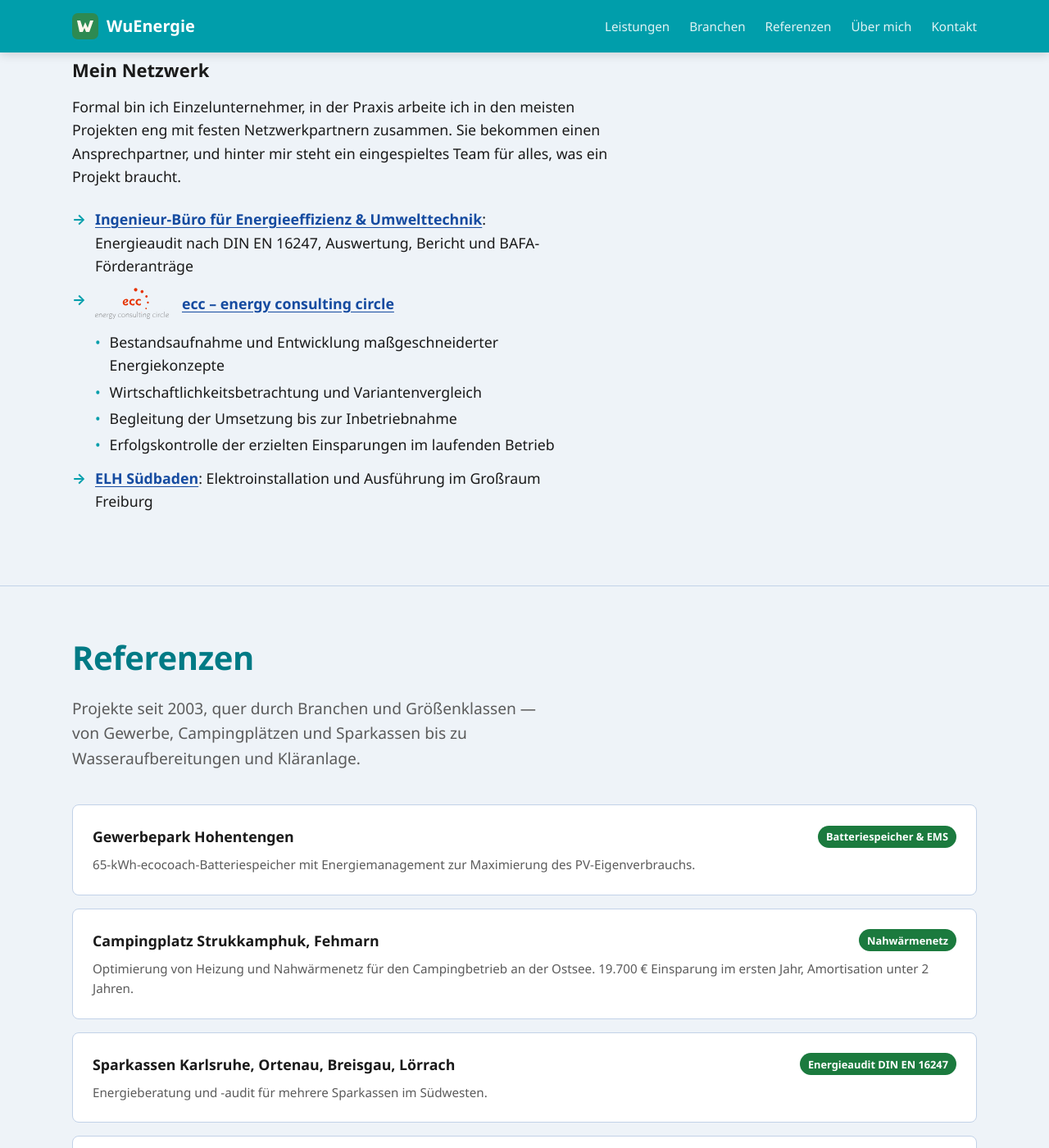
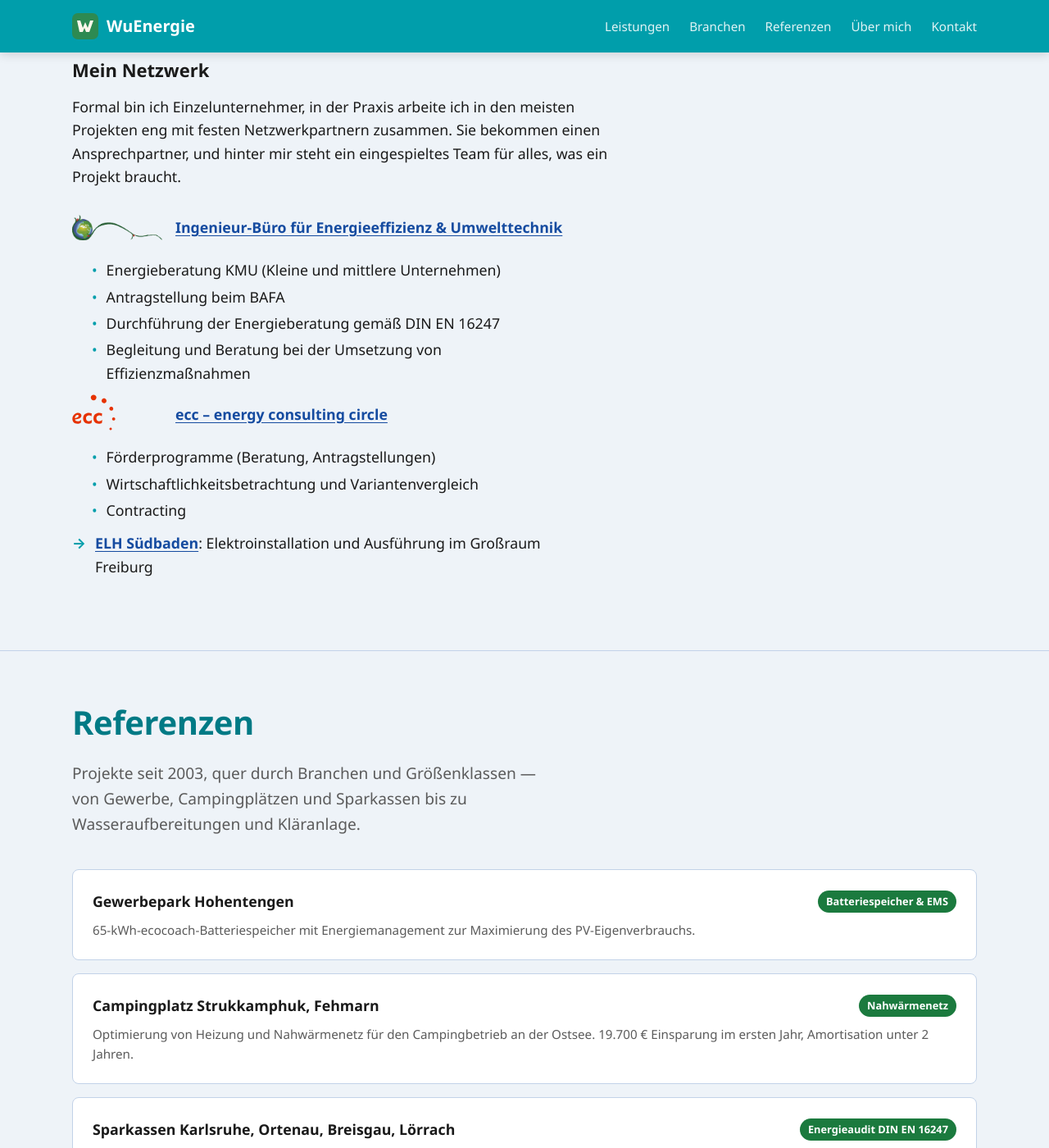
Before and after one commit to wuenergie/wuenergie-site, a Jekyll site: the page built from index.md, in a window 1280 px wide and 1400 px high, scrolled down 2302 px. Shown: the whole window at 82% size. Built offline with Jekyll 4.4.1, drawn with Linux system fonts in a browser that asks for light colours.

Commit message:
Netzwerk: Partner mit Logo und Leistungspunkten
- IB Wünnenberg: Logo ergänzt, Leistungen als Aufzählung
- ecc: Logo auf Bildmarke zugeschnitten, Leistungen aktualisiert
- Partner mit Logo ohne Pfeil, Logos in einheitlichem Rahmen

Co-Authored-By: Claude Opus 5.5 <noreply@anthropic.com>

```diff
--- a/_data/site.yml
+++ b/_data/site.yml
@@ -61,17 +61,21 @@ qualifikationen:
 netzwerk:
   - name: Ingenieur-Büro für Energieeffizienz & Umwelttechnik
     url: https://www.ib-wuennenberg.de
-    leistung: Energieaudit nach DIN EN 16247, Auswertung, Bericht und BAFA-Förderanträge
+    logo: /assets/logos/ib-wuennenberg.png
+    punkte:
+      - Energieberatung KMU (Kleine und mittlere Unternehmen)
+      - Antragstellung beim BAFA
+      - Durchführung der Energieberatung gemäß DIN EN 16247
+      - Begleitung und Beratung bei der Umsetzung von Effizienzmaßnahmen
   - name: ecc – energy consulting circle
     url: https://www.ecc-energieeffizienz.de
     # Optional: Logo-Datei in assets/logos/ — wird links vor dem Namen angezeigt.
     logo: /assets/logos/ecc.svg
     # Optional: Unterpunkte erscheinen als eigene Zeilen mit Aufzählungszeichen.
     punkte:
-      - Bestandsaufnahme und Entwicklung maßgeschneiderter Energiekonzepte
+      - Förderprogramme (Beratung, Antragstellungen)
       - Wirtschaftlichkeitsbetrachtung und Variantenvergleich
-      - Begleitung der Umsetzung bis zur Inbetriebnahme
-      - Erfolgskontrolle der erzielten Einsparungen im laufenden Betrieb
+      - Contracting
   - name: ELH Südbaden
     url: https://www.elh-suedbaden.com
     leistung: Elektroinstallation und Ausführung im Großraum Freiburg
--- a/assets/css/style.css
+++ b/assets/css/style.css
@@ -566,14 +566,30 @@ section + section { border-top: 1px solid var(--c-border); }
   color: var(--c-accent);
   font-weight: 700;
 }
+/* Partner mit Logo: kein Pfeil, Logo übernimmt die Rolle des Aufzählungszeichens */
+.pain-list .partner-has-logo {
+  padding-left: 0;
+}
+.pain-list .partner-has-logo::before {
+  content: none;
+}
+.pain-list .partner-leistung {
+  margin: 0.4rem 0 0;
+}
+.pain-list .partner-has-logo .sub-list {
+  margin-left: 1.5rem;
+}
 .pain-list .partner-link {
   display: inline-flex;
   align-items: center;
   gap: 1rem;
 }
 .pain-list .partner-logo {
-  width: 90px;
-  height: auto;
+  /* Einheitlicher Rahmen, damit die Namen bündig stehen — egal welches Seitenverhältnis */
+  width: 110px;
+  height: 48px;
+  object-fit: contain;
+  object-position: left center;
   flex-shrink: 0;
 }
 .pain-list .sub-list {
--- a/index.md
+++ b/index.md
@@ -92,9 +92,16 @@ description: Ingenieurbüro Jörg Wünnenberg in Staufen im Breisgau — Energie
         <p>Formal bin ich Einzelunternehmer, in der Praxis arbeite ich in den meisten Projekten eng mit festen Netzwerkpartnern zusammen. Sie bekommen einen Ansprechpartner, und hinter mir steht ein eingespieltes Team für alles, was ein Projekt braucht.</p>
         <ul class="pain-list">
           {% for p in site.data.site.netzwerk %}
-          <li><a href="{{ p.url }}" rel="noopener" target="_blank"{% if p.logo %} class="partner-link"{% endif %}>
-            {%- if p.logo %}<img class="partner-logo" src="{{ p.logo }}" alt="Logo {{ p.name }}" width="90" height="38" loading="lazy">{% endif -%}
-            <strong>{{ p.name }}</strong></a>{% if p.leistung %}: {{ p.leistung }}{% endif %}
+          {%- if p.logo %}
+          <li class="partner-has-logo"><a href="{{ p.url }}" rel="noopener" target="_blank" class="partner-link">
+            <img class="partner-logo" src="{{ p.logo }}" alt="Logo {{ p.name }}" width="110" height="48" loading="lazy">
+            <strong>{{ p.name }}</strong></a>
+            {%- if p.leistung %}
+            <p class="partner-leistung">{{ p.leistung }}</p>
+            {%- endif %}
+          {%- else %}
+          <li><a href="{{ p.url }}" rel="noopener" target="_blank"><strong>{{ p.name }}</strong></a>{% if p.leistung %}: {{ p.leistung }}{% endif %}
+          {%- endif %}
             {%- if p.punkte %}
             <ul class="sub-list">
               {%- for punkt in p.punkte %}
```
Also changed, not shown: assets/logos/ecc.svg, assets/logos/ib-wuennenberg.png (added).
